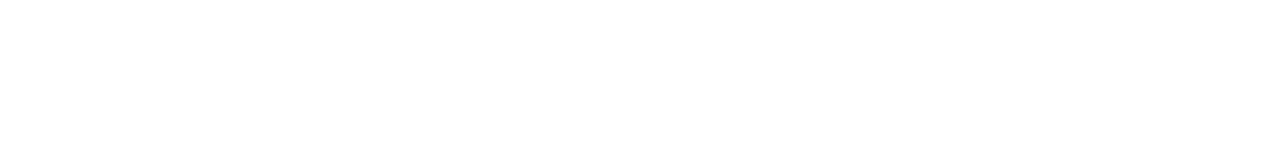
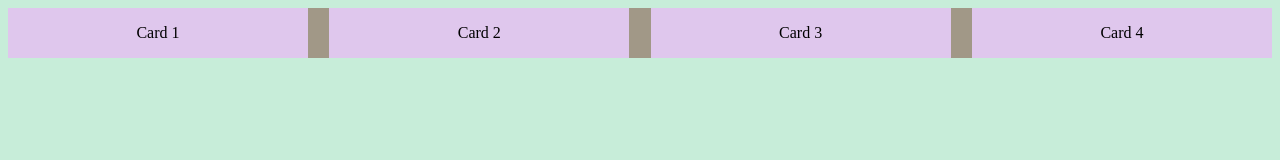
Before and after one commit to Taha-Hassan-Git/Project-Gallery, a plain HTML site: page HobbyPage.html in a window 1280 px wide. Drawn offline with Linux system fonts and the light colour scheme.

Commit message:
put in some basic cards

```diff
--- /dev/null
+++ b/HobbyPage.css
@@ -0,0 +1,39 @@
+:root {
+    --color1: #DFC7ED;
+    --color2: #C7EDD9;
+    --color3: #A19887;
+    --color4: #ECE7DE;
+    --color5: #9A8FA1;
+}
+
+body {
+    background: var(--color2);
+}
+.cards {
+    background-color: var(--color3);
+}
+
+.card {
+    flex: 0 1 calc(25% - 1em);
+    background-color: var(--color1);
+    text-align: center;
+}
+
+@media screen and (min-width: 40em) {
+    .cards {
+        display: flex;
+        flex-wrap: wrap;
+        justify-content: space-between;
+    }
+
+    .card {
+        flex: 0 1 calc(50% - 1em);
+    }
+}
+
+@media screen and (min-width: 60em) {
+
+    .card {
+        flex: 0 1 calc(25% - 1em);
+    }
+}
--- a/index.html
+++ b/HobbyPage.html
@@ -10,13 +10,28 @@
         <title>Project Gallery</title>
         <meta name="description" content="">
         <meta name="viewport" content="width=device-width, initial-scale=1">
-        <link rel="stylesheet" href="">
+        <link rel="stylesheet" href="HobbyPage.css">
     </head>
     <body>
         <!--[if lt IE 7]>
             <p class="browsehappy">You are using an <strong>outdated</strong> browser. Please <a href="#">upgrade your browser</a> to improve your experience.</p>
         <![endif]-->
-
-        <script src="" async defer></script>
+        <div>
+            <section class="cards">
+                <article class="card">
+                    <p>Card 1</p>
+                </article>
+                <article class="card">
+                    <p>Card 2</p>
+                </article>
+                <article class="card">
+                    <p>Card 3</p>
+                </article>
+                <article class="card">
+                    <p>Card 4</p>
+                </article>
+            </section>
+        </div>
+        <script src="HobbyPage.js" async defer></script>
     </body>
 </html>
```
Also changed, not shown: HobbyPage.js (added).
